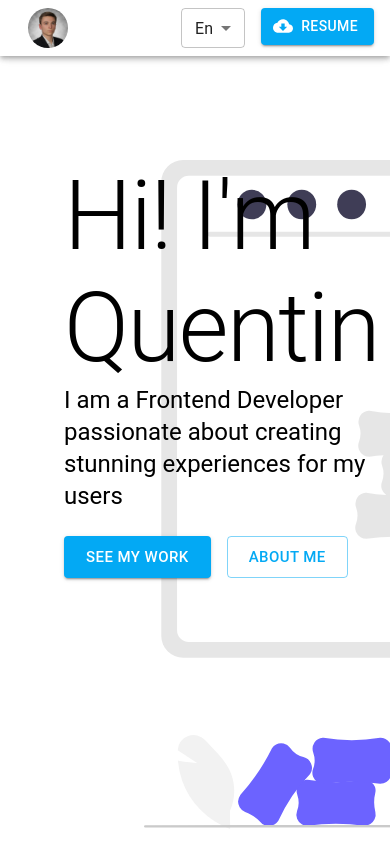
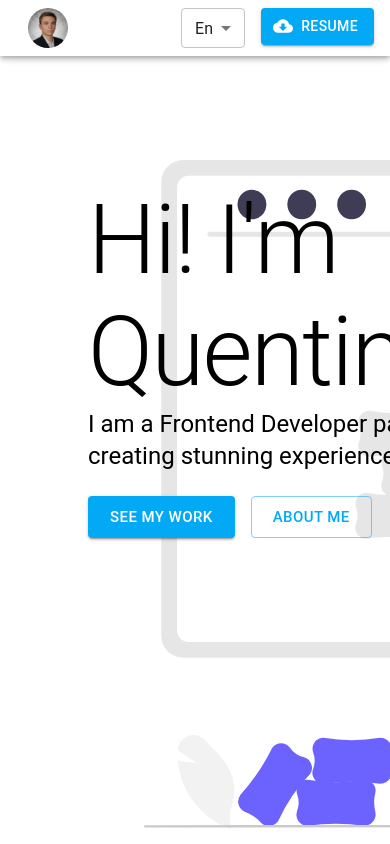
Before and after one commit to couvq/Portfolio-Site-V.2, a React (Create React App) app in the folder portfolio-site-v2/: page / in a window 390 px wide. Shown: the top 844 px of the page. Built offline with nearby package versions, Linux system fonts and the light colour scheme.

Commit message:
wrapped text and buttons for hero in a mui box element and fixes issue with responsive text

```diff
--- a/portfolio-site-v2/src/components/Hero/Hero.js
+++ b/portfolio-site-v2/src/components/Hero/Hero.js
@@ -1,4 +1,4 @@
-import { Container, Stack } from "@mui/material";
+import { Card, Box, Container, Stack } from "@mui/material";
 import React from "react";
 
 import { useMediaQuery } from "@mui/material";
@@ -26,8 +26,10 @@ const Hero = ({ language }) => {
     >
       <Stack direction="row" spacing={isMediumScreen ? 10 : 80}>
         <div style={{ position: "absolute" }}>
+          <Box sx={{ padding: '1.5rem',width: '30rem'}}>
           <HeroText language={language} />
           <HeroButtons language={language} />
+          </Box>
         </div>
         <Illustration />
       </Stack>
```
